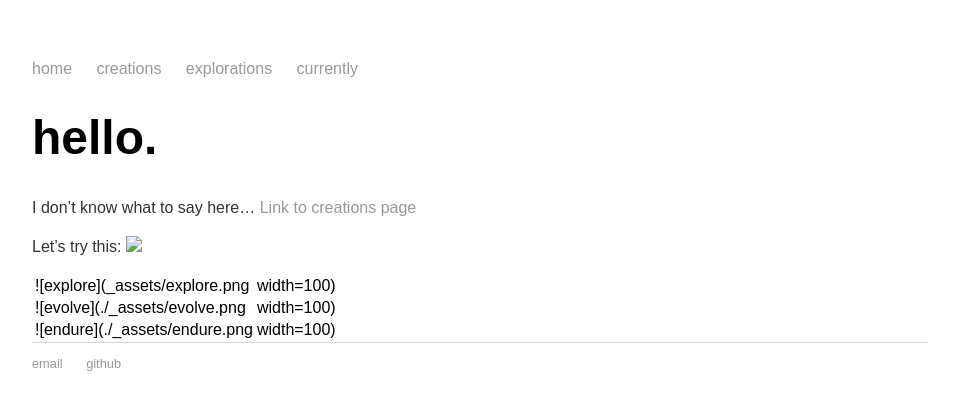
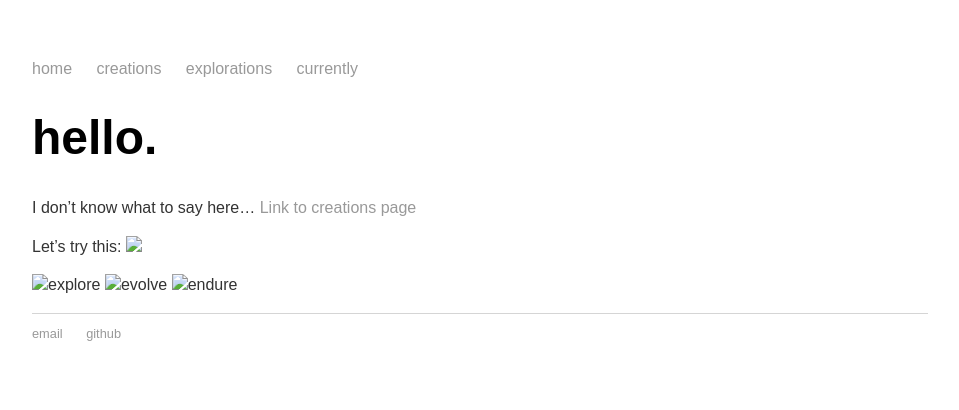
Before and after one commit to mayasheth/mayasheth.github.io, a Jekyll site: the page built from index.md, in a window 1280 px wide. Shown: the top 410 px of the page, without its empty margins (160-1119 px from the left). Built offline with Jekyll 4.4.1, drawn with Linux system fonts in a browser that asks for light colours.

Commit message:
Update index.md

```diff
--- a/index.md
+++ b/index.md
@@ -9,6 +9,6 @@
 Let's try this:
 <img src="_assets/explore.png" width="100">
 
-![explore](_assets/explore.png | width=100)
-![evolve](./_assets/evolve.png | width=100)
-![endure](./_assets/endure.png | width=100)
+![explore](_assets/explore.png)
+![evolve](./_assets/evolve.png)
+![endure](./_assets/endure.png)
```
